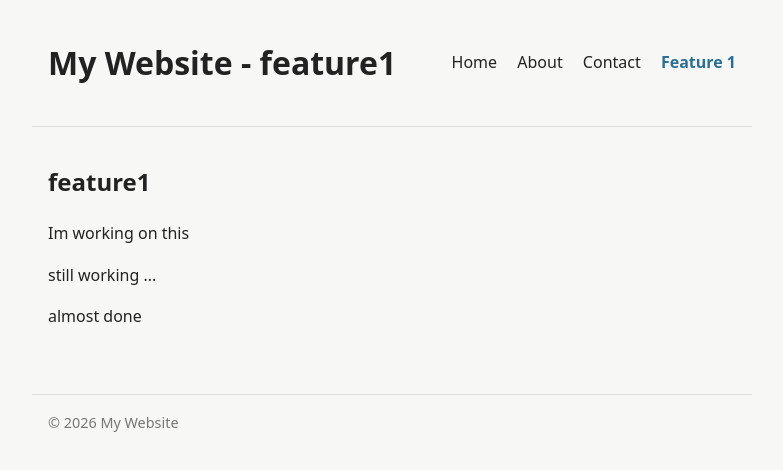
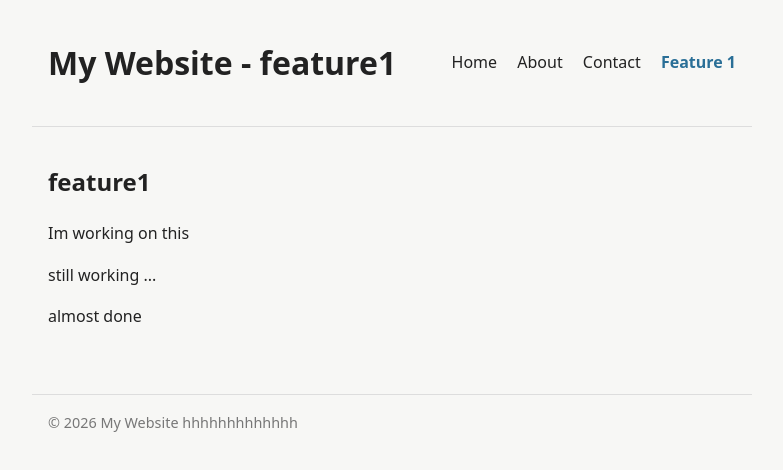
Before and after one commit to mattx2x/website-101, a plain HTML site: page feature1.html in a window 1280 px wide. Shown: the whole page, without its empty margins (248-1031 px from the left). Drawn offline with Linux system fonts and the light colour scheme.

Commit message:
changing footer

```diff
--- a/feature1.html
+++ b/feature1.html
@@ -24,7 +24,7 @@
     <p>almost done</p>
   </main>
 
-  <footer>&copy; 2026 My Website</footer>
+  <footer>&copy; 2026 My Website hhhhhhhhhhhhh</footer>
   <script src="js/main.js"></script>
 </body>
 </html>
```
